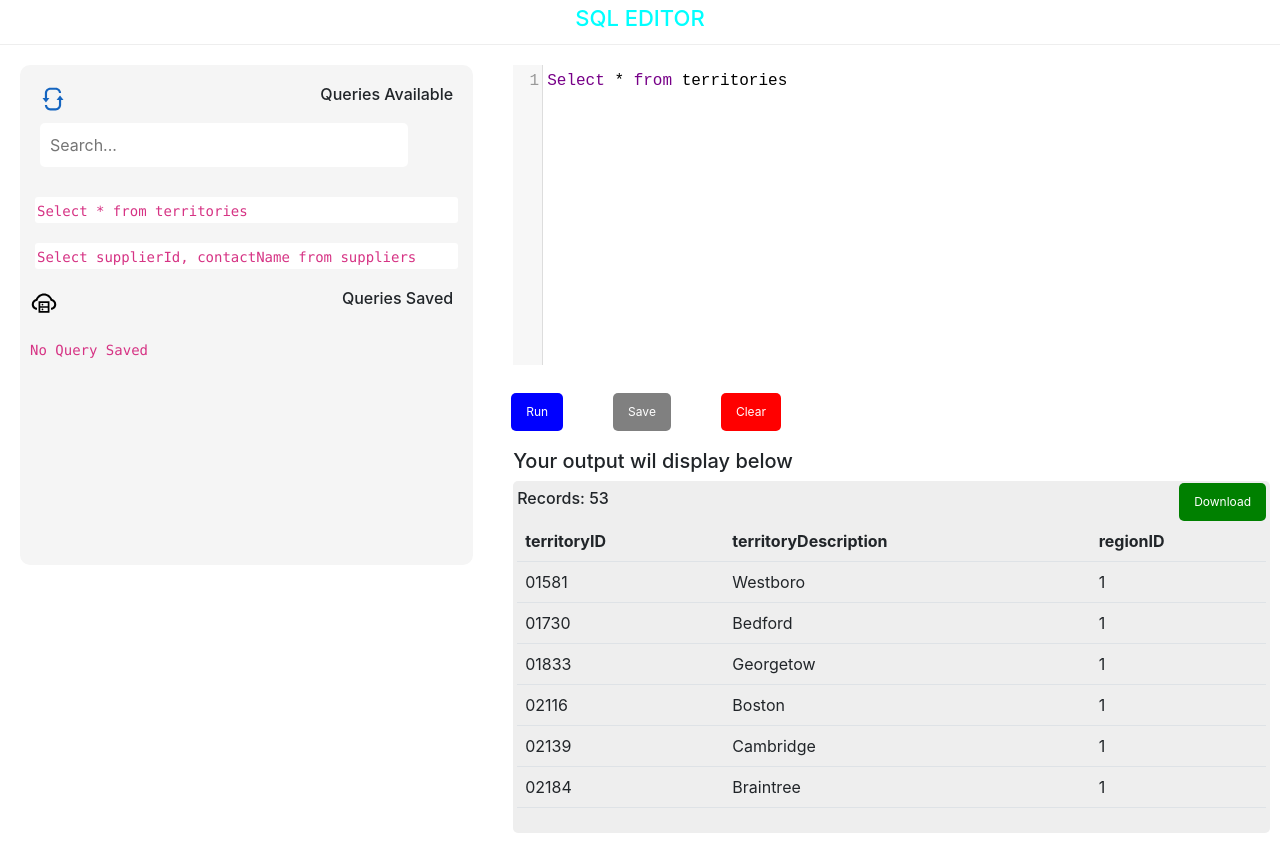
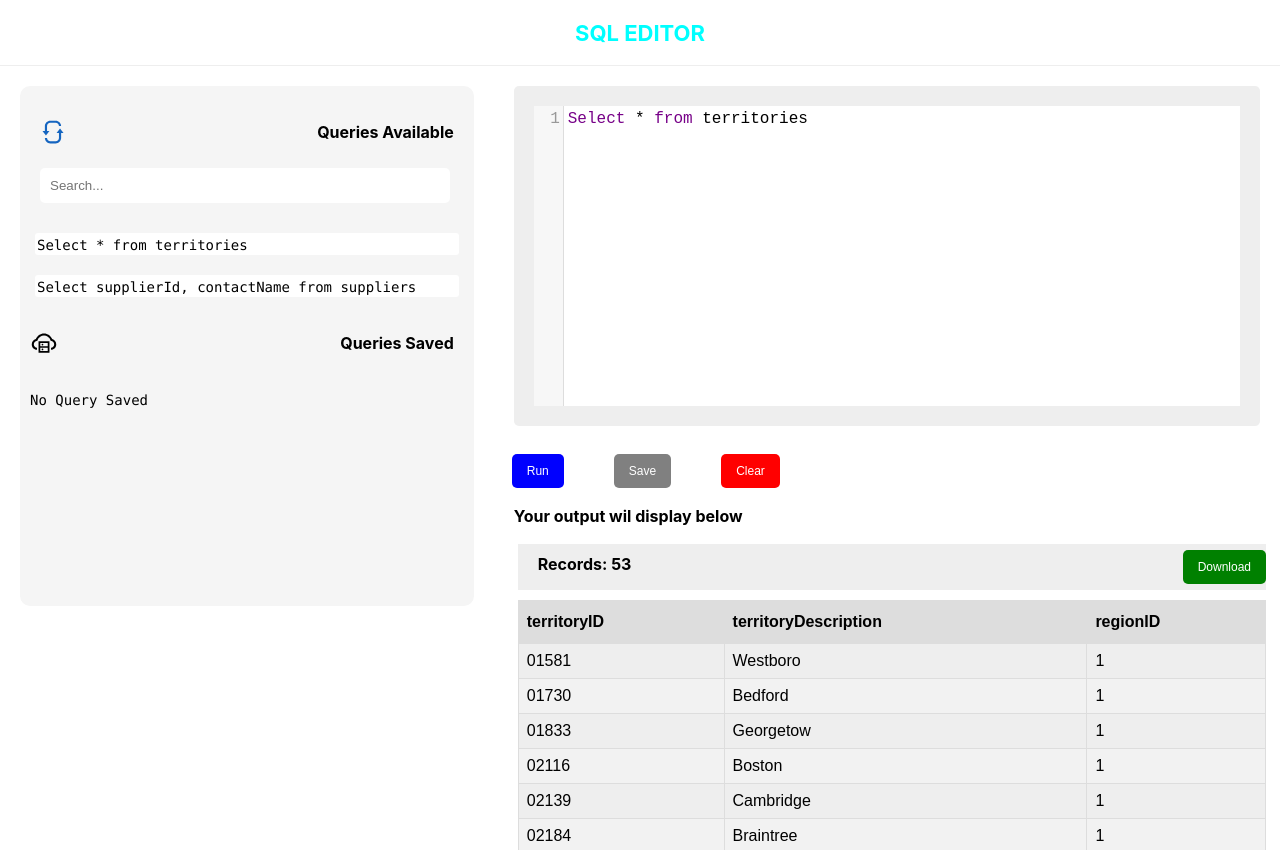
Before and after one commit to KayodeOlusi/sql-editor, a React (Create React App) app: page / in a window 1280 px wide. Both pictures are taken after a click on the button "Run". Before the commit the page ends 845 px from the top, so only its background shows below. Built offline with nearby package versions, Linux system fonts and the light colour scheme.

Commit message:
added extra stylings

```diff
--- a/public/index.html
+++ b/public/index.html
@@ -10,13 +10,7 @@
       content="Web site created using create-react-app"
     />
     <link rel="apple-touch-icon" href="%PUBLIC_URL%/logo192.png" />
-    <!-- CSS only -->
-    <link
-      href="https://cdn.jsdelivr.net/npm/bootstrap@5.2.0-beta1/dist/css/bootstrap.min.css"
-      rel="stylesheet"
-      integrity="sha384-0evHe/X+R7YkIZDRvuzKMRqM+OrBnVFBL6DOitfPri4tjfHxaWutUpFmBp4vmVor"
-      crossorigin="anonymous"
-    />
+
     <!--
       manifest.json provides metadata used when your web app is installed on a
       user's mobile device or desktop. See https://developers.google.com/web/fundamentals/web-app-manifest/
@@ -46,12 +40,5 @@
       To begin the development, run `npm start` or `yarn start`.
       To create a production bundle, use `npm run build` or `yarn build`.
     -->
-
-    <!-- JavaScript Bundle with Popper -->
-    <script
-      src="https://cdn.jsdelivr.net/npm/bootstrap@5.2.0-beta1/dist/js/bootstrap.bundle.min.js"
-      integrity="sha384-pprn3073KE6tl6bjs2QrFaJGz5/SUsLqktiwsUTF55Jfv3qYSDhgCecCxMW52nD2"
-      crossorigin="anonymous"
-    ></script>
   </body>
 </html>
--- a/src/components/Editor/CodeEditor/Output/Output.css
+++ b/src/components/Editor/CodeEditor/Output/Output.css
@@ -1,11 +1,10 @@
-.output__container h5 {
+.output__container h3 {
   margin-top: 10px;
   margin-left: 20px;
 }
 
 .output__table {
   margin-left: 20px;
-  background-color: #eee;
   padding: 2px 4px;
   border-radius: 5px;
   margin-right: 10px;
@@ -14,7 +13,9 @@
 .output__table__data {
   display: flex;
   align-items: center;
+  background-color: #eee;
   justify-content: space-between;
+  margin-bottom: 10px;
 }
 
 .output__table__data button {
@@ -34,8 +35,37 @@
 .output__table__container {
   overflow-x: scroll;
   overflow-y: scroll;
-  height: 300px;
-  margin-bottom: 10px !important;
+  height: 250px;
+  background-color: #eee;
+  margin-bottom: 20px;
+}
+
+.table {
+  font-family: Arial, Helvetica, sans-serif;
+  border-collapse: collapse;
+  width: 100%;
+}
+
+.table td,
+.table th {
+  border: 1px solid #ddd;
+  padding: 8px;
+}
+
+.table tr:nth-child(even) {
+  background-color: #f2f2f2;
+}
+
+.table tr:hover {
+  background-color: #ddd;
+}
+
+.table th {
+  padding-top: 12px;
+  padding-bottom: 12px;
+  text-align: left;
+  background-color: #ddd;
+  color: black;
 }
 
 @media screen and (max-width: 768px) {
--- a/src/components/Editor/CodeEditor/Output/Output.js
+++ b/src/components/Editor/CodeEditor/Output/Output.js
@@ -4,7 +4,7 @@ import "./Output.css";
 const Output = ({ output, query }) => {
   return (
     <div className="output__container">
-      <h5>Your output wil display below</h5>
+      <h3>Your output wil display below</h3>
 
       <div className="output__container__inner">
         {query && output.length ? (
@@ -18,7 +18,7 @@ const Output = ({ output, query }) => {
             </div>
 
             <div className="output__table__container">
-              <table className="table tabe-hover">
+              <table className="table">
                 <thead>
                   <tr>
                     {Object.keys(output[0]).map((key) => (
--- a/src/components/Editor/CodeEditor/Screen/Screen.css
+++ b/src/components/Editor/CodeEditor/Screen/Screen.css
@@ -1,3 +1,7 @@
 .screen {
   margin: 20px;
+  background-color: #eee;
+  border-radius: 5px;
+  padding: 20px;
+  font-size: 16px;
 }
--- a/src/components/Editor/Sidebar/Available/Available.css
+++ b/src/components/Editor/Sidebar/Available/Available.css
@@ -9,7 +9,7 @@ code {
 input {
   padding: 10px;
   margin: 0px 10px;
-  width: 85%;
+  width: 90%;
   border: none;
   outline: none;
   border-radius: 5px;
@@ -45,3 +45,9 @@ input {
 .available__queries .available__query p {
   font-size: 14px;
 }
+
+@media screen and (max-width: 480px) {
+  input {
+    width: 85%;
+  }
+}
```
